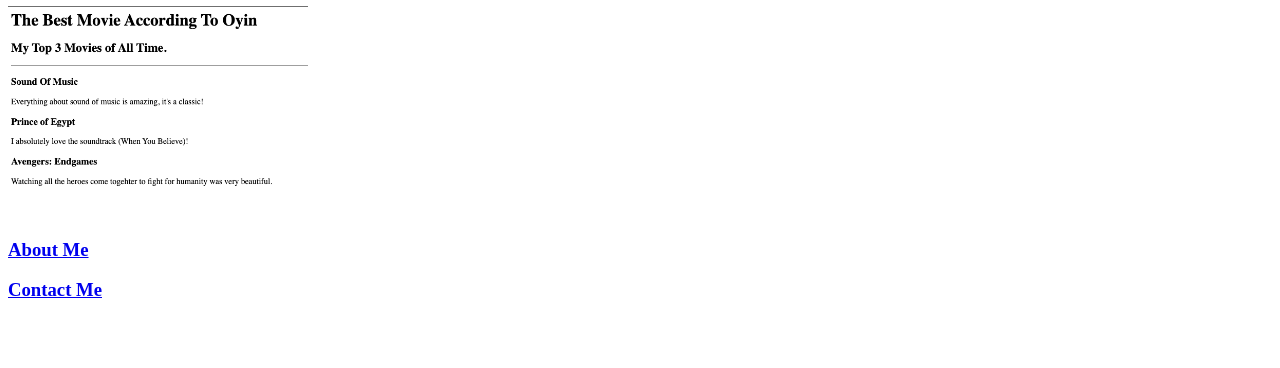
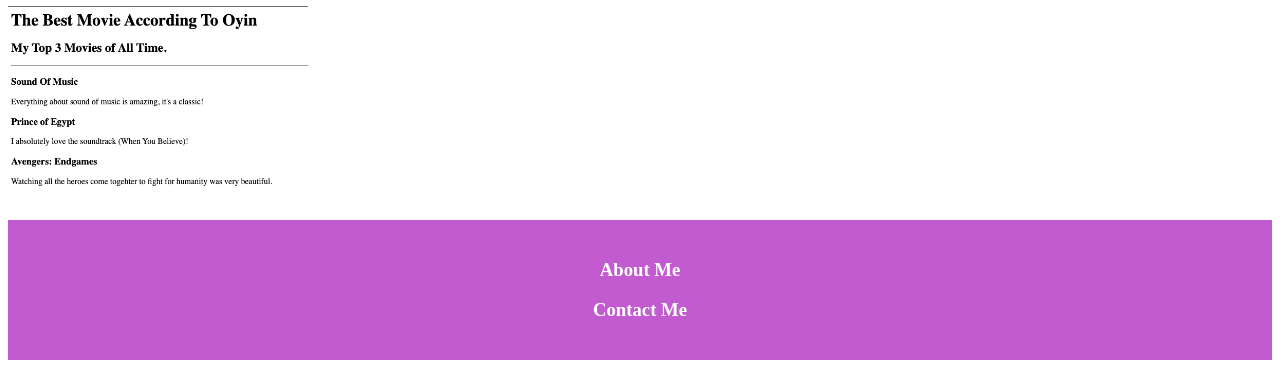
Before and after one commit to USOYJ/Portforlio, a plain HTML site: page index.html in a window 1280 px wide. Shown: the part 684-1052 px from the top of the page. Before the commit the page ends 1004 px from the top, so only its background shows below. Drawn offline with Linux system fonts and the light colour scheme.

Commit message:
css update

```diff
--- a/assets /style.css
+++ b/assets /style.css
@@ -1,17 +1,39 @@
-*{
+* {
     box-sizing: border-box;
 }
+
 header {
     padding: 20px;
     text-align: ;
     background: #c35bd0;
-    color: #0d0101;
+    color: #fff;
     font-style: italic;
-  }
+}
 
-.link  {
-    border-color: rgba(193, 198, 203, 0.234);
+nav {
+    background-color: #c35bd0;
+    color: #fff;
+    padding: 20px;
+    text-align: center;
+}
 
 
+nav ul {
+    list-style: none;
+    margin: 0;
+    padding: 0;
+    display: inline-block;
+}
 
+ul {
+    margin-block-start: 1em;
+    margin-block-end: 1em;
+    margin-inline-start: 0px;
+    margin-inline-end: 0px;
+    padding-inline-start: 40px;
 }
+
+nav a {
+    color: #fff;
+    text-decoration: none;
+}
--- a/index.html
+++ b/index.html
@@ -20,13 +20,19 @@
         <h1>Movie Ranking Project</h1>
     </a>
     <img src="./assets /oyin's list.png" alt="A list of movies" width="300" />
-    <a href="./about.html">
-        <h3>About Me</h3>
-    </a>
-
-    <a href="./contact.html">
-        <h3>Contact Me</h3>
-    </a>
+    <nav>
+        <ul>
+            <li><a href="./about.html">
+                    <h3>About Me</h3>
+                </a>
+            </li>
+            <li>
+                <a href="./contact.html">
+                    <h3>Contact Me</h3>
+                </a>
+            </li>
+        </ul>
+    </nav>
 </body>
 
 </html>
```
